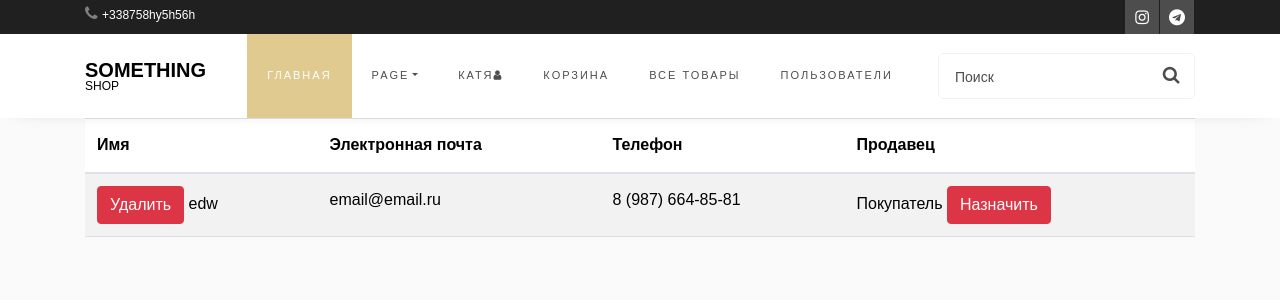
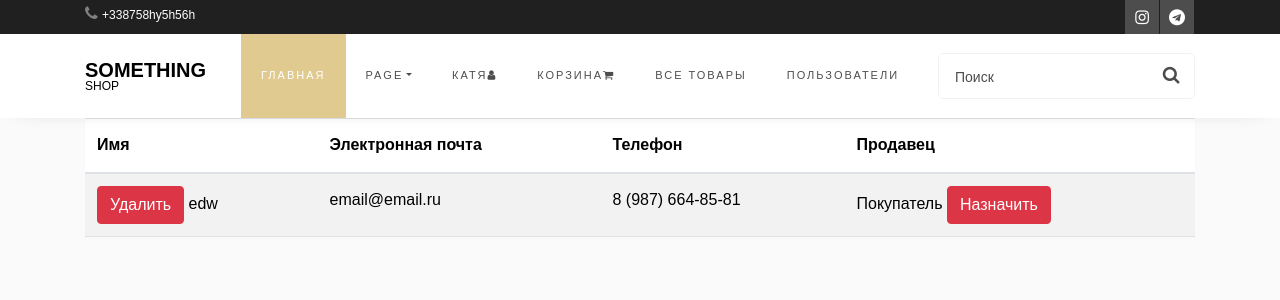
Before and after one commit to kattterin/Onlineshop_pr, a Flask app: page /all_users in a window 1280 px wide. Shown: the top 300 px of the page. Run offline with Flask 3, Linux system fonts and the light colour scheme; a user stored in the database is signed in; data comes from the database, SQL or seed files in the repository; some libraries are stand-ins or nearby versions.

Commit message:
add_cart

```diff
--- a/main.py
+++ b/main.py
@@ -55,12 +55,12 @@ def show_goods():
                 all_product = all_product.intersection(set([j.id for j in i.goods]))
             all_product = list(all_product)
             if query:
-                goods = db_sess.query(Goods).filter(Goods.id.in_(all_product), Goods.title.like(f'%{query}%'))
+                goods = db_sess.query(Goods).filter(Goods.id.in_(all_product), Goods.title.ilike(f'%{query.lower()}%'))
             else:
                 goods = db_sess.query(Goods).filter(Goods.id.in_(all_product))
         else:
             if query:
-                goods = db_sess.query(Goods).filter(Goods.title.like(f'%{query}%'))
+                goods = db_sess.query(Goods).filter(Goods.title.ilike(f'%{query.lower()}%'))
             else:
                 goods = db_sess.query(Goods)
         prom_good = goods
--- a/templates/base.html
+++ b/templates/base.html
@@ -70,7 +70,8 @@
                 {% if current_user.is_authenticated %}
                 <li class="nav-item"><a href="/logout" class="nav-link">{{ current_user.name }}<span
                         class="fa fa-user"><i class="sr-only">Профиль</i></span></a></li>
-                <li class="nav-item"><a href="/basket" class="nav-link">Корзина</a></li>
+                <li class="nav-item"><a href="/basket" class="nav-link">Корзина<span
+                        class="fa fa-shopping-cart"><i class="sr-only">Корзина</i></span></a></li>
                 {% else %}
                 <li class="nav-item"><a href="/register" class="nav-link">Зарегистрироваться</a></li>
                 <li class="nav-item"><a href="/login" class="nav-link">Войти</a></li>
```
